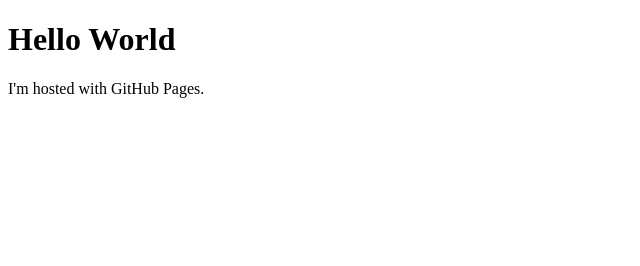
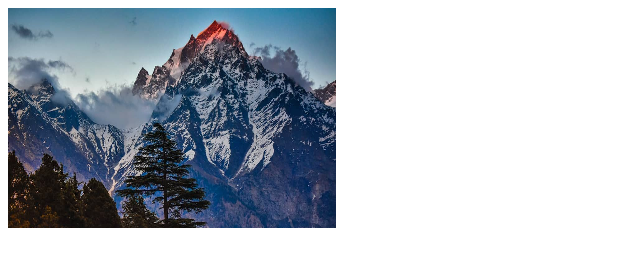
Before and after one commit to ruthwikkuppachi/ruthwikkuppachi.github.io, a plain HTML site: page index.html in a window 1280 px wide. Shown: the whole page, without its empty margins (0-640 px from the left). Drawn offline with Linux system fonts and the light colour scheme.

Commit message:
Update index.html and add new subfolders

```diff
--- a/index.html
+++ b/index.html
@@ -1,7 +1,10 @@
 <!DOCTYPE html>
 <html>
+<head>
+    <meta charset="utf-8">
+    <title>My test page</title>
+</head>
 <body>
-<h1>Hello World</h1>
-<p>I'm hosted with GitHub Pages.</p>
+    <img src="images/image.png" alt="A Mountain">
 </body>
 </html>
```
Also changed, not shown: images/image.png (added).
